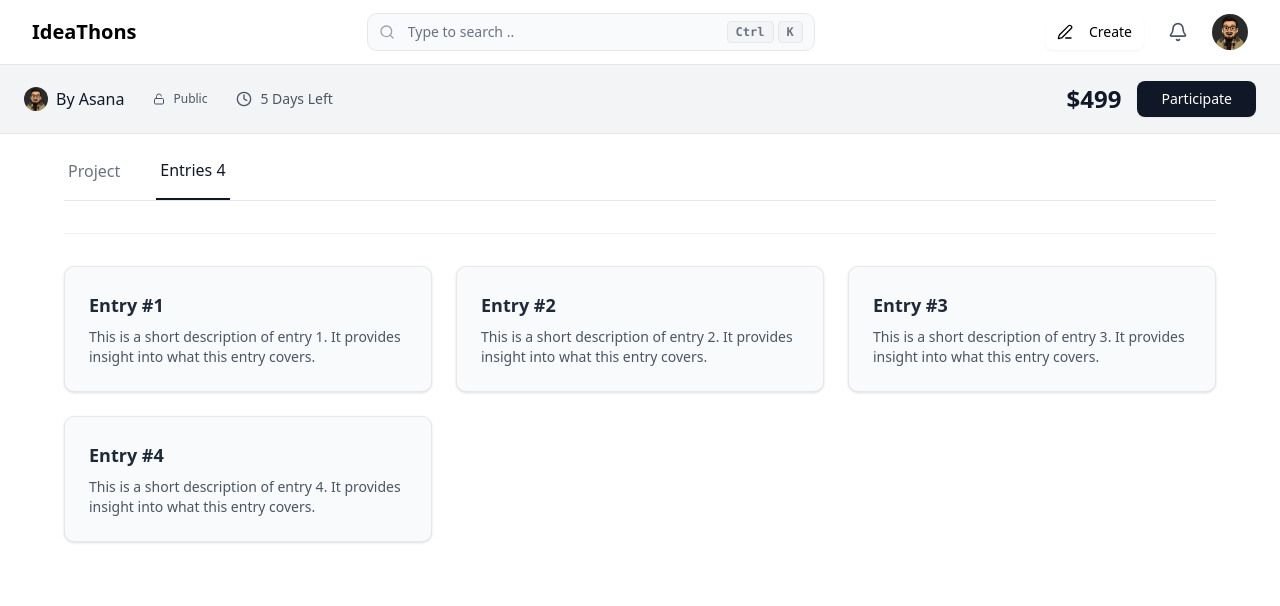
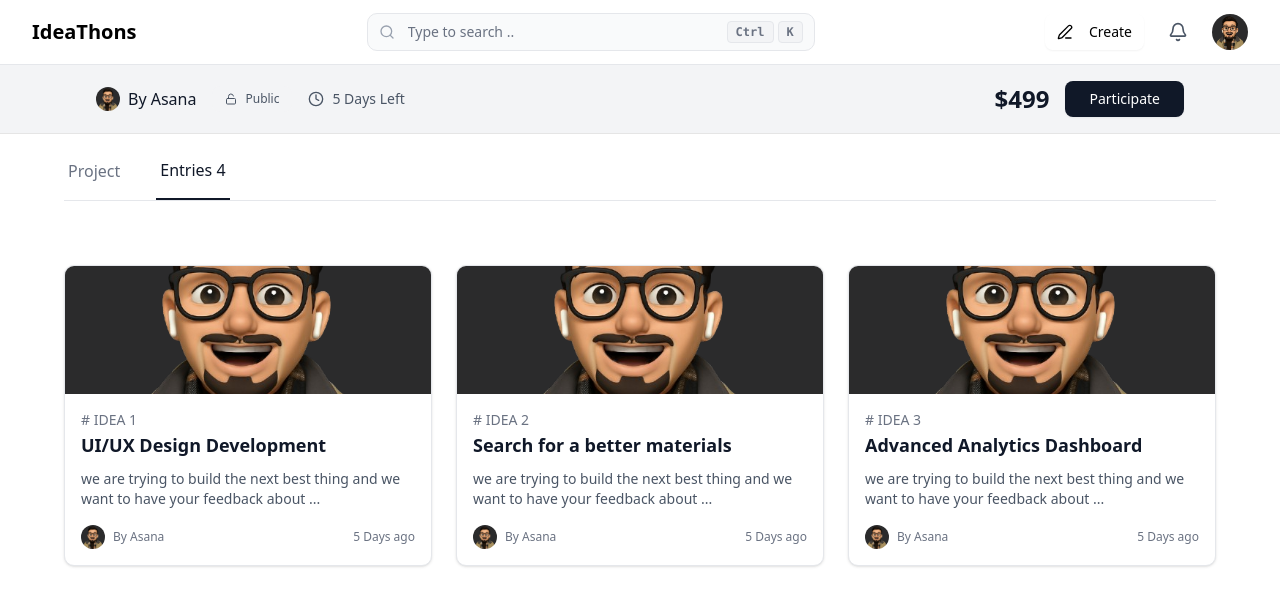
Before and after one commit to aminehabchi/IdeaThon, a Next.js app in the folder frontend/: page /ideas/1 in a window 1280 px wide. Both pictures are taken after a click on the button "Entries 4". Shown: the top 606 px of the page. Built offline with nearby package versions, Linux system fonts and the light colour scheme.

Commit message:
finishing the entries section in ideas ✨

```diff
--- a/frontend/app/(dashboard)/ideas/page.jsx
+++ b/frontend/app/(dashboard)/ideas/page.jsx
@@ -4,6 +4,7 @@ import React from "react";
 import { Categories } from "@/components/categories";
 import { DashboardNavbar } from "@/components/dashboardNavbar";
 import Ideathon from "@/components/ideathon";
+import Link from "next/link";
 
 const page = () => {
   const ideathon_data = {
@@ -24,8 +25,12 @@ const page = () => {
       <DashboardNavbar />
       <Categories />
       <div className="flex flex-col items-center justify-center gap-8 mt-8">
+        <Link href={"/ideas/8"} >
         <Ideathon {...ideathon_data} />
+        </Link>
+        <Link href={"/ideas/8"}  >
         <Ideathon {...ideathon_data} />
+        </Link>
       </div>
     </>
   );
--- /dev/null
+++ b/frontend/components/ideasComponent/ideaEntriesList.jsx
@@ -0,0 +1,174 @@
+import React, { useState } from 'react';
+import { X } from 'lucide-react';
+
+export function EntriesList() {
+  const [selectedEntry, setSelectedEntry] = useState(null);
+
+  const entries = [
+    {
+      id: 1,
+      title: "# IDEA 1",
+      subtitle: "UI/UX Design Development",
+      description: "we are trying to build the next best thing and we want to have your feedback about ...",
+      fullContent: "we are trying to build the next best thing and we want to have your feedback about ... we are trying to build the next best thing and we want to have your feedback about ... we are trying to build the next best thing and we want to have your feedback about ...",
+      imgPath: "/belmaayo_avatar.png",
+      author: "By Asana",
+      timeAgo: "5 Days ago"
+    },
+    {
+      id: 2,
+      title: "# IDEA 2",
+      subtitle: "Search for a better materials",
+      description: "we are trying to build the next best thing and we want to have your feedback about ...",
+      fullContent: "we are trying to build the next best thing and we want to have your feedback about ... we are trying to build the next best thing and we want to have your feedback about ... we are trying to build the next best thing and we want to have your feedback about ...",
+      imgPath: "/belmaayo_avatar.png",
+      author: "By Asana",
+      timeAgo: "5 Days ago"
+    },
+    {
+      id: 3,
+      title: "# IDEA 3",
+      subtitle: "Advanced Analytics Dashboard",
+      description: "we are trying to build the next best thing and we want to have your feedback about ...",
+      fullContent: "we are trying to build the next best thing and we want to have your feedback about ... we are trying to build the next best thing and we want to have your feedback about ... we are trying to build the next best thing and we want to have your feedback about ...",
+      imgPath: "/belmaayo_avatar.png",
+      author: "By Asana",
+      timeAgo: "5 Days ago"
+    }
+  ];
+
+  const openModal = (entry) => {
+    setSelectedEntry(entry);
+  };
+
+  const closeModal = () => {
+    setSelectedEntry(null);
+  };
+
+  return (
+    <>
+      <div className="mt-8 pt-8  border-gray-100">
+        <div className="grid grid-cols-1 sm:grid-cols-2 lg:grid-cols-3 gap-6">
+          {entries.map((entry) => (
+            <div
+              key={entry.id}
+              onClick={() => openModal(entry)}
+              className="group relative bg-white border border-gray-200 rounded-lg overflow-hidden shadow-sm hover:shadow-md transition-all duration-300 cursor-pointer"
+            >
+              {/* Image placeholder area */}
+              <div className="h-32 bg-gray-100 relative overflow-hidden">
+                <div className="w-full h-full bg-gradient-to-br from-gray-200 to-gray-300 flex items-center justify-center">
+                  <img
+                    src={entry.imgPath}
+                    alt="entry banner"
+                    className="w-full h-full object-cover"
+                  />
+                </div>
+
+                {/* Hover overlay with blur effect */}
+                <div className="absolute inset-0 bg-black/20 backdrop-blur-sm opacity-0 group-hover:opacity-100 transition-opacity duration-300 flex items-center justify-center">
+                  <span className="text-white font-medium text-lg">Read</span>
+                </div>
+              </div>
+
+              {/* Card content */}
+              <div className="p-4">
+                {/* Title and subtitle */}
+                <div className="mb-3">
+                  <h3 className="text-sm font-medium text-gray-500 mb-1">
+                    {entry.title}
+                  </h3>
+                  <h4 className="text-lg font-semibold text-gray-900 leading-tight">
+                    {entry.subtitle}
+                  </h4>
+                </div>
+
+                {/* Description */}
+                <p className="text-sm text-gray-600 mb-4 line-clamp-2">
+                  {entry.description}
+                </p>
+
+                {/* Footer with author and time */}
+                <div className="flex items-center justify-between text-xs text-gray-500">
+                  <div className="flex items-center gap-1">
+                    <img
+                      src={entry.imgPath}
+                      alt="Author Avatar"
+                      className="w-6 h-6 rounded-full"
+                    />
+                    <span className="ml-1">{entry.author}</span>
+                  </div>
+                  <span>{entry.timeAgo}</span>
+                </div>
+              </div>
+            </div>
+          ))}
+        </div>
+      </div>
+
+      {/* Modal Popup */}
+      {selectedEntry && (
+     <div className="fixed inset-0 bg-black/20 backdrop-blur-sm flex items-center justify-center z-50 p-4">
+          <div className="bg-white rounded-lg max-w-2xl w-full max-h-[90vh] overflow-y-auto">
+            {/* Modal Header */}
+            <div className="flex items-center justify-between p-6 border-b border-gray-200">
+              <div className="flex items-center gap-3">
+                <div className="flex items-center gap-1">
+                    <img src="/belmaayo_avatar.png" alt="avatar"  className="w-6 h-6 rounded-full"/>
+                  <span className="ml-2 text-sm text-gray-600">{selectedEntry.author}</span>
+                </div>
+                <span className="text-sm text-gray-400">•</span>
+                <span className="text-sm text-gray-600">{selectedEntry.timeAgo}</span>
+                <span className="text-sm text-gray-400">•</span>
+                <span className="text-sm text-gray-600">{selectedEntry.title}</span>
+              </div>
+              <button
+                onClick={closeModal}
+                className="text-gray-400 hover:text-gray-600 transition-colors"
+              >
+                <X className="w-5 h-5" />
+              </button>
+            </div>
+
+            {/* Modal Content */}
+            <div className="p-6">
+              {/* Title */}
+              <h1 className="text-2xl font-bold text-gray-900 mb-6">
+                Imagine the future of General robotics
+              </h1>
+
+              {/* Solution Section */}
+              <div className="mb-6">
+                <h2 className="text-lg font-semibold text-gray-900 mb-4">
+                  Solution
+                </h2>
+                <div className="space-y-4 text-gray-700 text-sm leading-relaxed">
+                  <p>
+                    we are trying to build the next best thing and we want to have your feedback about ... we are trying to build the next best thing and we want to have your feedback about ... we are trying to build the next best thing and we want to have your feedback about ...
+                  </p>
+                  <p>
+                    we are trying to build the next best thing and we want to have your feedback about ... we are trying to build the next best thing and we want to have your feedback about ... we are trying to build the next best thing and we want to have your feedback about ...
+                  </p>
+                </div>
+              </div>
+
+              {/* Image Section */}
+              <div className="mb-6">
+                <div className="w-full h-64 bg-gradient-to-br from-gray-100 to-gray-200 rounded-lg overflow-hidden">
+                  {/* Image placeholder - replace with actual image path */}
+                  <div className="w-full h-full flex items-center justify-center">
+                    <img
+                      src={selectedEntry.imgPath}
+                      alt="entry banner"
+                      className="w-full h-full object-cover"
+                    />
+                  </div>
+                </div>
+              </div>
+            </div>
+          </div>
+        </div>
+      )}
+    </>
+  );
+}
--- a/frontend/components/ideasComponent/ideaTopbar.jsx
+++ b/frontend/components/ideasComponent/ideaTopbar.jsx
@@ -6,7 +6,7 @@ import { Unlock, Lock, Clock } from "lucide-react";
 
 export function ProjectNavbar() {
     return (
-      <nav className="border-b bg-gray-100 px-4 sm:px-6 py-4">
+      <nav className="border-b bg-gray-100  py-4 md:px-24  sm:px-4">
         <div className="flex flex-col sm:flex-row sm:items-center sm:justify-between gap-4 sm:gap-0 max-w-full">
 
           {/* Left Section */}
--- a/frontend/components/ideasComponent/ideabanner.jsx
+++ b/frontend/components/ideasComponent/ideabanner.jsx
@@ -3,6 +3,7 @@
 import React, { useState } from "react";
 import { Badge } from "@/components/ui/badge";
 import { IdeaBody } from "@/components/ideasComponent/ideaBody";
+import { EntriesList } from "@/components/ideasComponent/ideaEntriesList";
 
 export function ProjectHeader() {
   const [activeTab, setActiveTab] = useState("project");
@@ -82,29 +83,3 @@ export function ProjectHeader() {
     </div>
   );
 }
-
-
-export function EntriesList() {
-    const entries = [1, 2, 3, 4]; // Placeholder data
-
-    return (
-      <div className="mt-8 pt-8 border-t border-gray-100">
-        <div className="grid grid-cols-1 sm:grid-cols-2 lg:grid-cols-3 gap-6">
-          {entries.map((entry) => (
-            <div
-              key={entry}
-              className="bg-gray-50 border border-gray-200 rounded-lg p-6 shadow-sm hover:shadow-md transition"
-            >
-              <h3 className="text-lg font-semibold text-gray-800 mb-2">
-                Entry #{entry}
-              </h3>
-              <p className="text-sm text-gray-600">
-                This is a short description of entry {entry}. It provides
-                insight into what this entry covers.
-              </p>
-            </div>
-          ))}
-        </div>
-      </div>
-    );
-  }
```
Also changed, not shown: frontend/app/(dashboard)/page.jsx (deleted).
